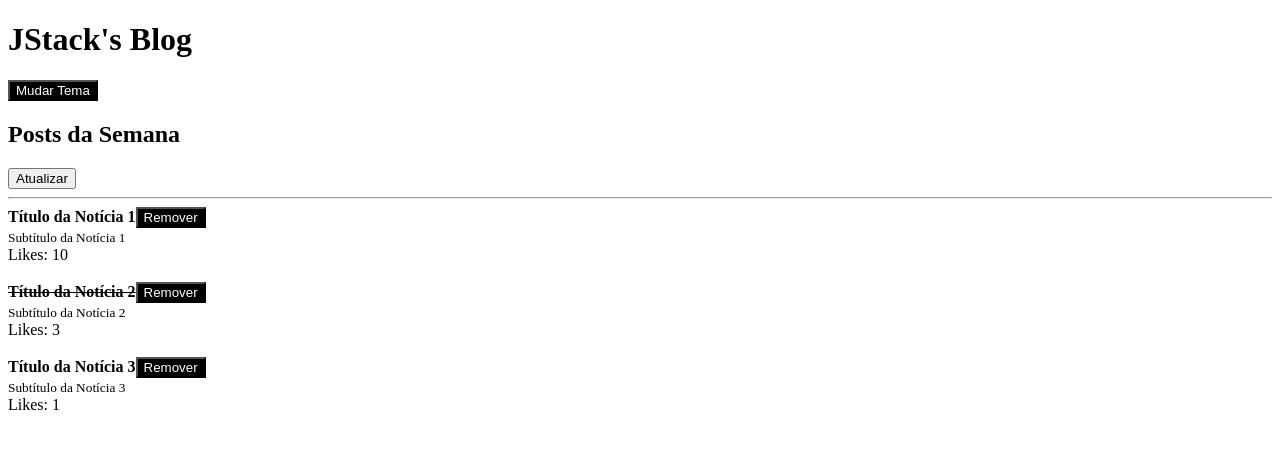
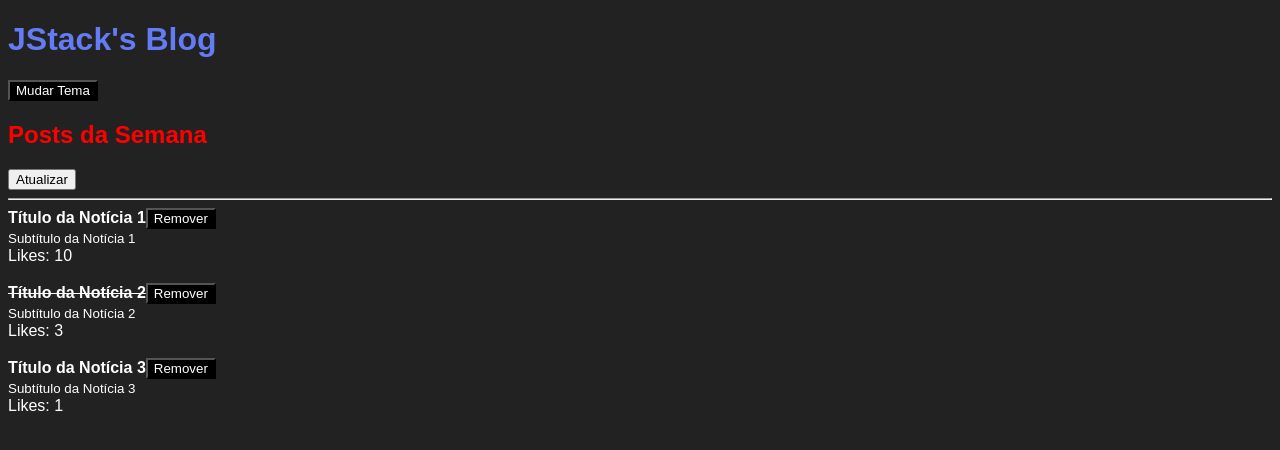
Before and after one commit to hhinke/react-fundamentos, a React app: page / in a window 1280 px wide. Shown: the top 450 px of the page. Built offline with nearby package versions, Linux system fonts and the light colour scheme.

Commit message:
Added css loader for webpack

```diff
--- a/package.json
+++ b/package.json
@@ -13,7 +13,9 @@
     "@babel/preset-react": "^7.14.5",
     "babel-loader": "^8.2.2",
     "clean-webpack-plugin": "^4.0.0-alpha.0",
+    "css-loader": "^6.2.0",
     "html-webpack-plugin": "^5.3.2",
+    "style-loader": "^3.2.1",
     "webpack": "^5.51.1",
     "webpack-cli": "^4.8.0",
     "webpack-dev-server": "^4.0.0"
--- /dev/null
+++ b/src/App.css
@@ -0,0 +1,3 @@
+.title {
+  color: #f00
+}
--- a/src/App.js
+++ b/src/App.js
@@ -3,6 +3,8 @@
 import Post from './Post';
 import Header from './Header';
 import { ThemeProvider } from './ThemeContext';
+
+import styles from './App.css';
 
 function App() {
   const [posts, setPosts] = useState([
@@ -37,7 +39,7 @@
       <Header
         title="JStack's Blog"
       >
-        <h2>Posts da Semana</h2>
+        <h2 className={styles.title}>Posts da Semana</h2>
         <button onClick={handleRefresh}>Atualizar</button>
       </Header>
 
--- /dev/null
+++ b/src/Header.css
@@ -0,0 +1,3 @@
+.title {
+  color: #637bf3
+}
--- a/src/Header.js
+++ b/src/Header.js
@@ -4,11 +4,13 @@
 
 import { ThemeContext } from './ThemeContext';
 
+import styles from'./Header.css';
+
 function Header(props) {
   const { onToggleTheme } = useContext(ThemeContext);
   return (
     <>
-      <h1>{props.title}</h1>
+      <h1 className={styles.title}>{props.title}</h1>
       <Button onClick={onToggleTheme}>
         Mudar Tema
       </Button>
--- /dev/null
+++ b/src/index.css
@@ -0,0 +1,5 @@
+body {
+  background: #222;
+  color: #fff;
+  font-family: sans-serif;
+}
--- a/src/index.js
+++ b/src/index.js
@@ -3,6 +3,8 @@
 
 import App from './App';
 
+import './index.css';
+
 ReactDom.render(
   <App />,
   document.getElementById('root'),
--- a/webpack.config.js
+++ b/webpack.config.js
@@ -22,6 +22,19 @@
         exclude: /node_modules/,
         use: 'babel-loader',
       },
+      {
+        test: /\.css$/,
+        exclude: /node_modules/,
+        use: [
+          'style-loader',
+          {
+            loader: 'css-loader',
+            options: {
+              modules: true
+            }
+          }
+        ],
+      },
     ]
   },
   devServer: {
```
Also changed, not shown: 1 other file (tests, documents, lock files or other folders).
